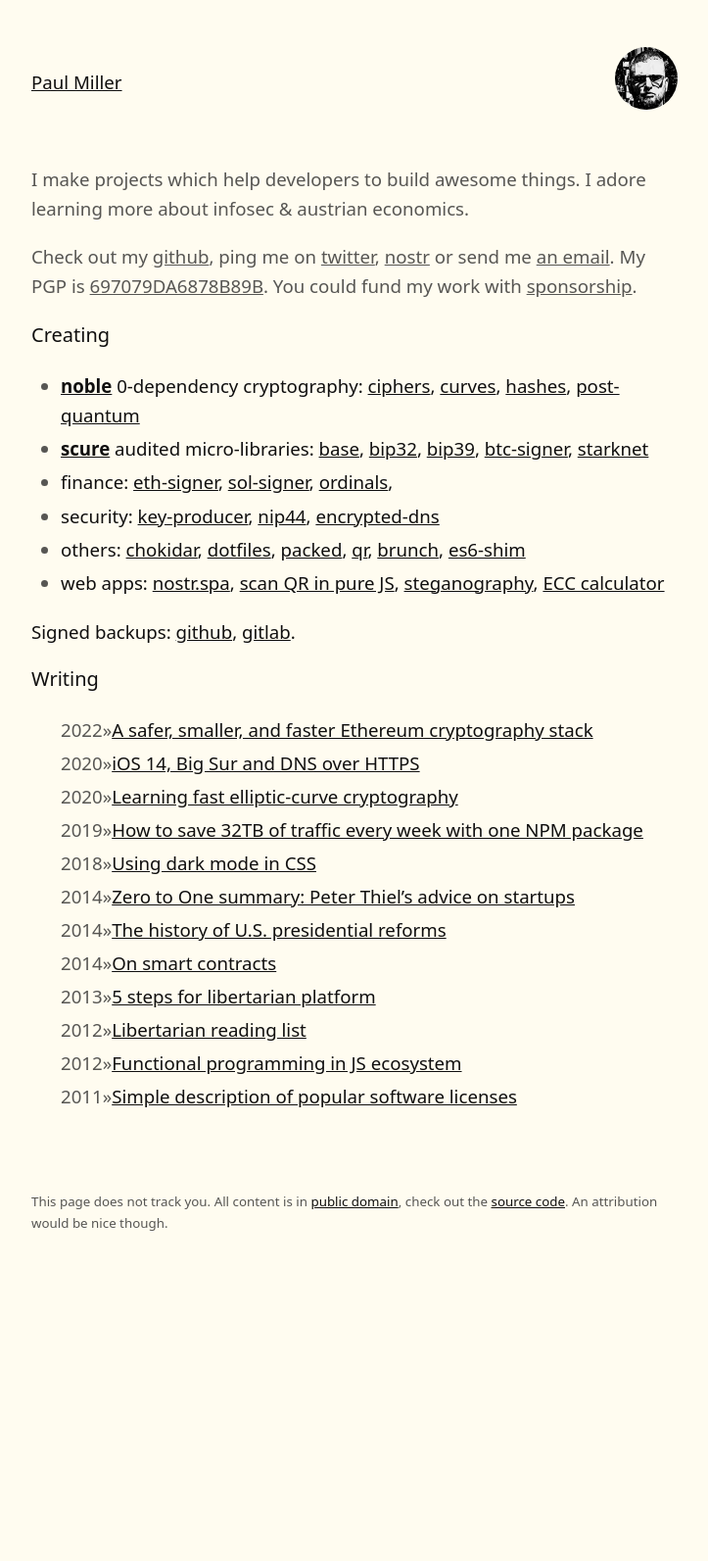
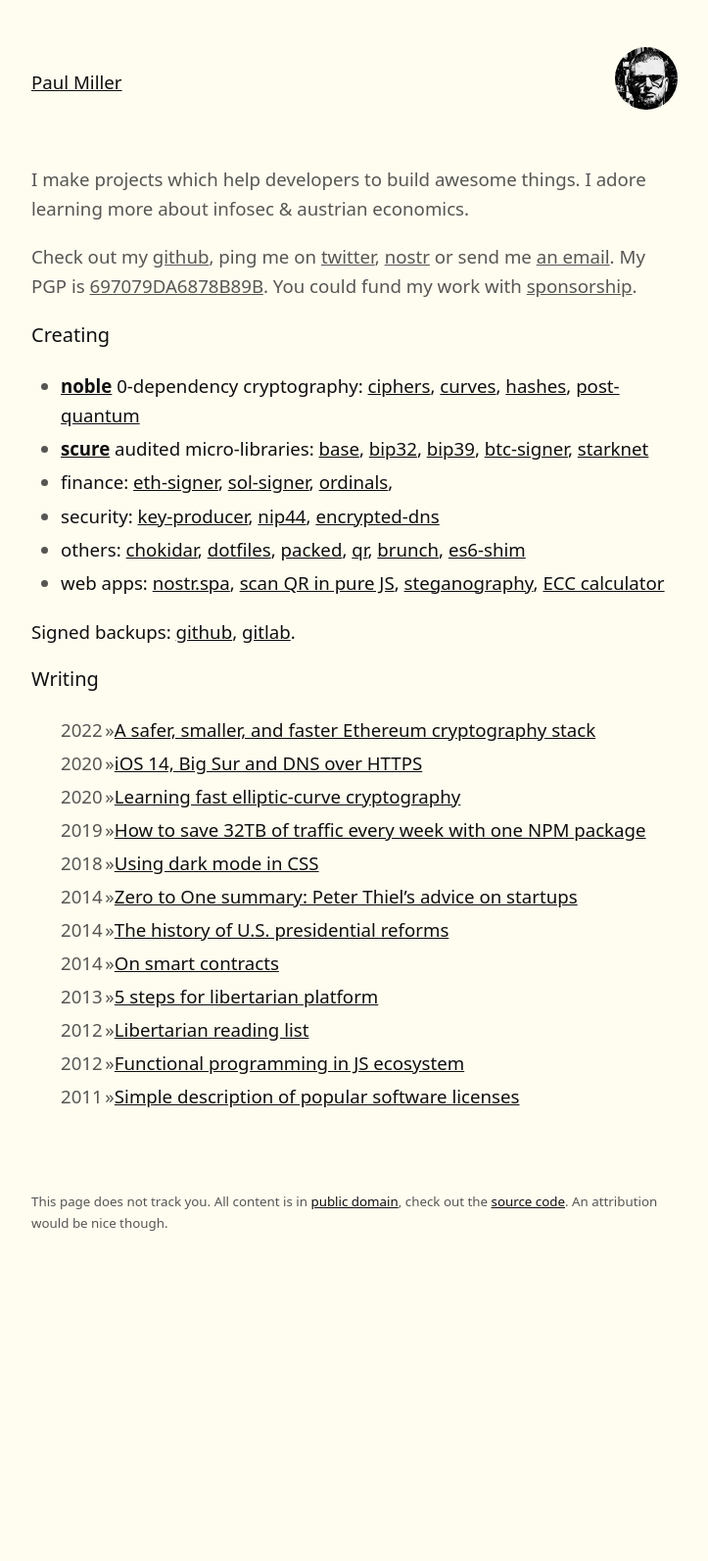
Before and after one commit to paulmillr/paulmillr.github.io, a Jekyll site: the page built from index.html, in a window 1280 px wide. Shown: the whole page at 98% size, without its empty margins (278-1001 px from the left). Built offline with Jekyll 4.4.1, drawn with Linux system fonts in a browser that asks for light colours.

Commit message:
Align posts

```diff
--- a/assets/stylesheets/style.css
+++ b/assets/stylesheets/style.css
@@ -194,6 +194,9 @@
 .post-list > li {
   display: flex;
 }
+.post-list time {
+  flex-basis: 34pt;
+}
 time,
 .post-arrow,
 .about-author,
```
